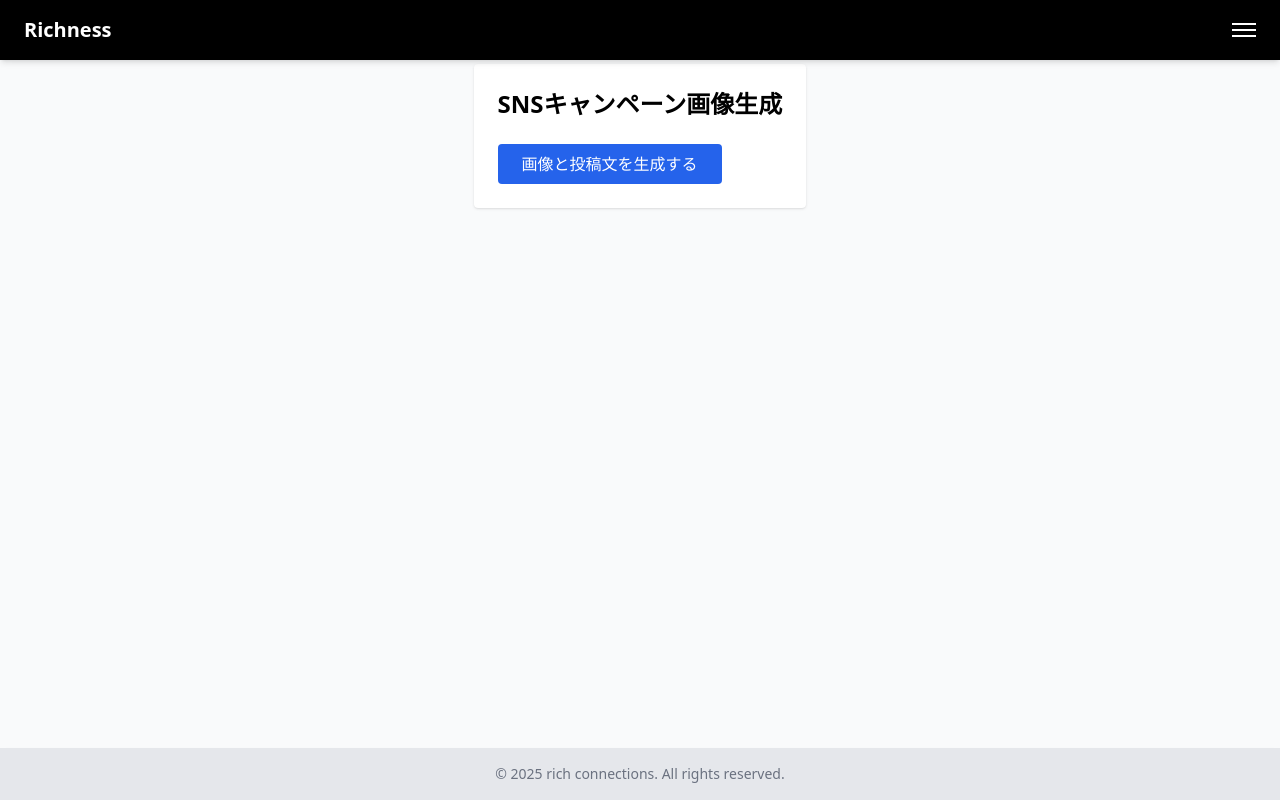
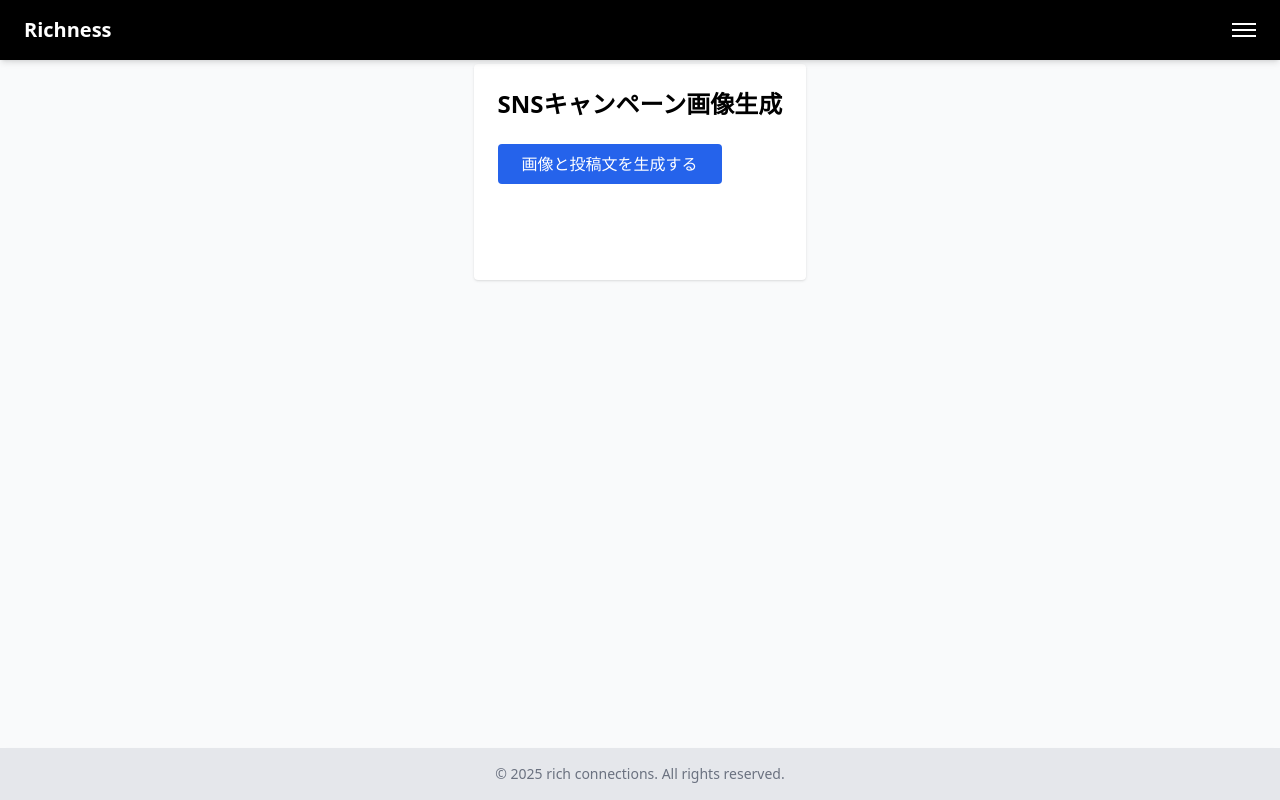
Before and after one commit to teishito/step4-richconnections-front, a Next.js app: page /sns-campaign in a window 1280 px wide. Built offline with nearby package versions, Linux system fonts and the light colour scheme.

Commit message:
Update SNSCampaignDesigner.jsx

```diff
--- a/components/SNSCampaignDesigner.jsx
+++ b/components/SNSCampaignDesigner.jsx
@@ -73,7 +73,7 @@ export default function SNSCampaignDesigner() {
   };
 
   return (
-    <div className="max-w-2xl mx-auto bg-white p-6 mt-12 mb-32 rounded shadow relative">
+    <div className="max-w-2xl mx-auto bg-white p-6 mt-12 mb-32 pb-24 rounded shadow relative">
       <h2 className="text-2xl font-bold mb-6">SNSキャンペーン画像生成</h2>
 
       <button
@@ -116,7 +116,7 @@ export default function SNSCampaignDesigner() {
       )}
 
       {snsText && imageUrl && (
-        <div className="fixed bottom-20 left-0 w-full flex justify-center z-50">
+        <div className="mt-10 flex justify-center">
           <button
             onClick={() => {
               window.open(imageUrl, "_blank");
```
